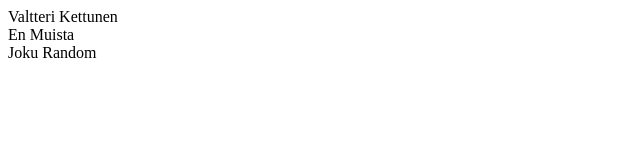
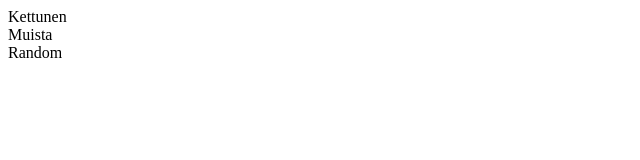
Before and after one commit to VadeJK/contacts-webapp, an Angular app: page / in a window 1280 px wide. Shown: the top 160 px of the page, without its empty margins (0-640 px from the left). Built offline with nearby package versions, Linux system fonts and the light colour scheme.

Commit message:
Added contact service, synchronous implementation

```diff
--- a/src/app/contact/contact.ts
+++ b/src/app/contact/contact.ts
@@ -1,8 +1,10 @@
 export class Contact {
+  id: number;
   firstName: string;
   lastName: string;
 
-  constructor(firstName?: string, lastName?: string) {
+  constructor(id?: number, firstName?: string, lastName?: string) {
+    this.id = id;
     this.firstName = firstName;
     this.lastName = lastName;
   }
```
